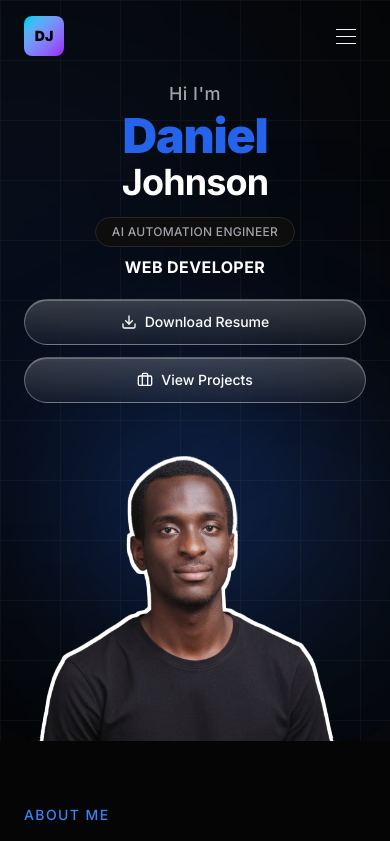
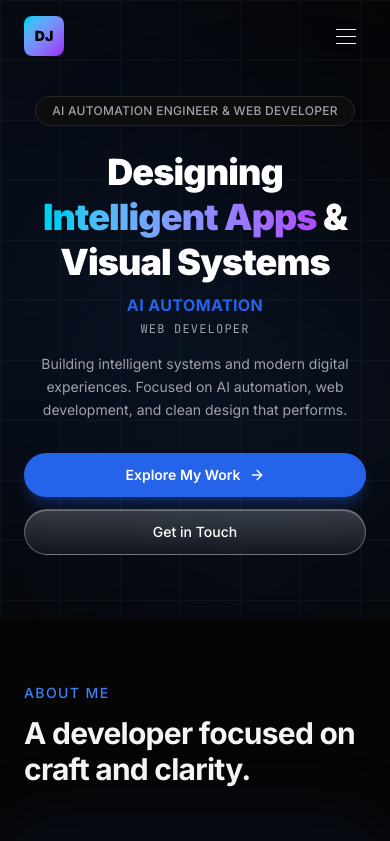
Before and after one commit to dannyj22/portfolio, a Next.js app: page / in a window 390 px wide. Shown: the top 841 px of the page. Built offline with nearby package versions, Linux system fonts and the light colour scheme.

Commit message:
Rebuild mobile hero to match reference layout

```diff
--- a/src/components/Hero.tsx
+++ b/src/components/Hero.tsx
@@ -1,7 +1,7 @@
 "use client";
 
 import { motion } from "framer-motion";
-import { ArrowDown, Briefcase, Download } from "lucide-react";
+import { ArrowDown, ArrowRight, Briefcase, Download } from "lucide-react";
 
 export default function Hero() {
   return (
@@ -136,86 +136,65 @@ export default function Hero() {
       </motion.div>
 
       {/* Mobile stacked composition */}
-      <div className="relative z-10 flex w-full flex-col items-center px-6 pt-20 pb-0 md:hidden">
-        <div className="flex flex-col items-center text-center">
-          <motion.p
+      <div className="relative z-10 mx-auto flex w-full max-w-xl flex-col items-center px-6 pt-24 pb-16 text-center md:hidden">
+        <motion.span
           initial={{ opacity: 0, y: 18 }}
           animate={{ opacity: 1, y: 0 }}
           transition={{ duration: 0.6, delay: 0.05 }}
-            className="text-lg font-medium tracking-wide text-muted"
+          className="rounded-full border border-border-light bg-surface px-4 py-1.5 text-xs font-medium tracking-wide text-muted"
         >
-            Hi I&apos;m
-          </motion.p>
-          <motion.div
+          AI AUTOMATION ENGINEER & WEB DEVELOPER
+        </motion.span>
+        <motion.h1
           initial={{ opacity: 0, y: 22 }}
           animate={{ opacity: 1, y: 0 }}
           transition={{ duration: 0.6, delay: 0.15 }}
-            className="mt-1 flex flex-col items-center"
+          className="mt-6 text-4xl font-black leading-tight tracking-tight text-white"
         >
-            <span className="text-5xl font-black leading-none tracking-tight text-blue">
-              Daniel
-            </span>
-            <span className="text-4xl font-bold leading-tight tracking-tight text-white">
-              Johnson
-            </span>
+          Designing{" "}
+          <span className="bg-gradient-to-r from-cyan-400 to-purple-500 bg-clip-text text-transparent">
+            Intelligent Apps
+          </span>{" "}
+          &amp; Visual Systems
+        </motion.h1>
+        <motion.div
+          initial={{ opacity: 0, y: 14 }}
+          animate={{ opacity: 1, y: 0 }}
+          transition={{ duration: 0.6, delay: 0.25 }}
+          className="mt-2 flex flex-col items-center gap-1"
+        >
+          <span className="text-base font-bold tracking-wide text-blue">AI AUTOMATION</span>
+          <span className="font-mono text-xs tracking-widest text-muted">WEB DEVELOPER</span>
         </motion.div>
         <motion.p
           initial={{ opacity: 0, y: 18 }}
           animate={{ opacity: 1, y: 0 }}
-            transition={{ duration: 0.6, delay: 0.25 }}
-            className="mt-3 w-fit rounded-full border border-border-light bg-surface px-4 py-1.5 text-xs font-medium tracking-wide text-muted"
+          transition={{ duration: 0.6, delay: 0.3 }}
+          className="mt-4 text-sm leading-relaxed text-muted"
         >
-            AI AUTOMATION ENGINEER
+          Building intelligent systems and modern digital experiences. Focused on AI
+          automation, web development, and clean design that performs.
         </motion.p>
-          <motion.p
-            initial={{ opacity: 0, y: 18 }}
-            animate={{ opacity: 1, y: 0 }}
-            transition={{ duration: 0.6, delay: 0.35 }}
-            className="mt-2 text-base font-bold tracking-wide text-white"
-          >
-            WEB DEVELOPER
-          </motion.p>
-        </div>
 
         <motion.div
           initial={{ opacity: 0, y: 14 }}
           animate={{ opacity: 1, y: 0 }}
           transition={{ duration: 0.6, delay: 0.4 }}
-          className="mt-5 flex w-full flex-col items-center gap-3 sm:w-auto sm:flex-row"
+          className="mt-8 flex w-full flex-col gap-3 sm:w-auto sm:flex-row"
         >
           <a
-            href="/resume.pdf"
-            className="inline-flex w-full items-center justify-center gap-2 rounded-full border border-white/30 bg-gradient-to-b from-white/20 to-white/5 px-5 py-3 text-sm font-medium whitespace-nowrap text-white shadow-[0_1px_0_rgba(255,255,255,0.25)_inset] backdrop-blur-sm transition-colors hover:border-white/50 hover:from-white/25 hover:to-white/10 sm:w-auto"
+            href="#work"
+            className="inline-flex w-full items-center justify-center gap-2 rounded-full bg-blue px-6 py-3 text-sm font-semibold text-white shadow-lg shadow-blue/30 transition-all duration-200 hover:-translate-y-0.5 hover:bg-blue-light sm:w-auto"
           >
-            <Download className="h-4 w-4" />
-            Download Resume
+            Explore My Work
+            <ArrowRight className="h-4 w-4" />
           </a>
           <a
-            href="#work"
-            className="inline-flex w-full items-center justify-center gap-2 rounded-full border border-white/30 bg-gradient-to-b from-white/20 to-white/5 px-5 py-3 text-sm font-medium whitespace-nowrap text-white shadow-[0_1px_0_rgba(255,255,255,0.25)_inset] backdrop-blur-sm transition-colors hover:border-white/50 hover:from-white/25 hover:to-white/10 sm:w-auto"
+            href="#contact"
+            className="inline-flex w-full items-center justify-center gap-2 rounded-full border border-white/30 bg-gradient-to-b from-white/20 to-white/5 px-6 py-3 text-sm font-medium whitespace-nowrap text-white shadow-[0_1px_0_rgba(255,255,255,0.25)_inset] backdrop-blur-sm transition-colors hover:border-white/50 hover:from-white/25 hover:to-white/10 sm:w-auto"
           >
-            <Briefcase className="h-4 w-4" />
-            View Projects
+            Get in Touch
           </a>
-        </motion.div>
-
-        <motion.div
-          initial={{ opacity: 0, scale: 0.96 }}
-          animate={{ opacity: 1, scale: 1 }}
-          transition={{ duration: 0.7, delay: 0.2 }}
-          className="relative mt-6 w-[85vw] max-w-[340px]"
-        >
-          <div className="absolute top-1/4 left-1/2 -z-10 h-[70%] w-[80%] -translate-x-1/2 -translate-y-1/2 rounded-full bg-blue/25 blur-[80px]" />
-          <img
-            src="/images/my-pic.png"
-            alt="Daniel"
-            className="pointer-events-none relative w-full select-none"
-            style={{
-              filter:
-                "brightness(0.92) drop-shadow(3px 0 0 #fff) drop-shadow(-3px 0 0 #fff) drop-shadow(0 3px 0 #fff) drop-shadow(0 -3px 0 #fff)",
-            }}
-            draggable={false}
-          />
         </motion.div>
       </div>
 
```
Lines whose indentation alone changed are shown as unchanged.
